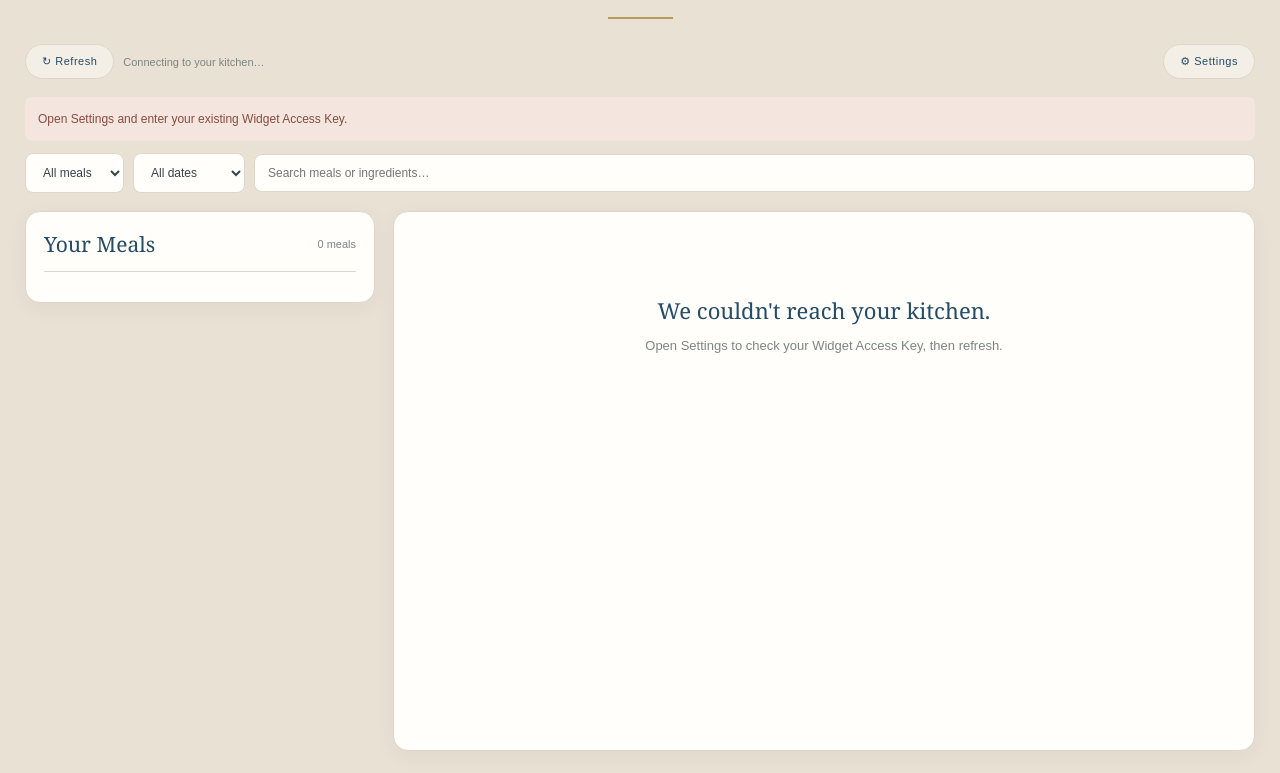
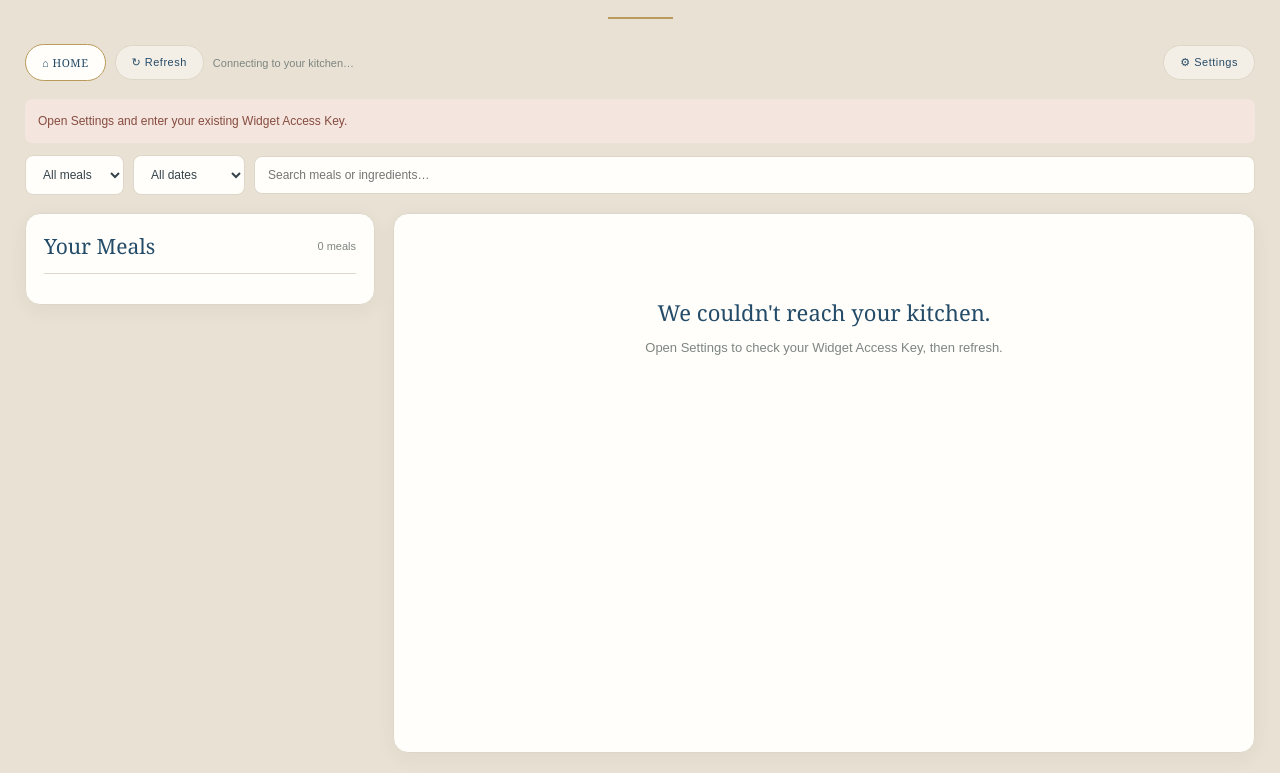
Before and after one commit to doxadenice/command-center-widgets, a plain HTML site: page meals.html in a window 1280 px wide. Shown: the part 149-922 px from the top of the page. Drawn offline with Linux system fonts and the light colour scheme.

Commit message:
Update meals.html
added home button

```diff
--- a/meals.html
+++ b/meals.html
@@ -97,9 +97,18 @@ button, select, input {
   cursor: pointer;
   font-size: 11px;
   letter-spacing: .5px;
+  text-decoration: none;
+  display: inline-flex;
+  align-items: center;
+  justify-content: center;
 }
 
 .control-button:hover {
+  background: var(--white);
+}
+
+.home-button {
+  border-color: var(--gold);
   background: var(--white);
 }
 
@@ -434,6 +443,7 @@ footer {
   .topbar { align-items: stretch; }
   .topbar-left, .topbar-right { width: 100%; }
   .topbar-right button { flex: 1; }
+  .topbar-left .home-button { flex: 0 0 auto; }
   .filters select { flex: 1; }
 }
 </style>
@@ -451,6 +461,10 @@ footer {
 
 <div class="topbar">
   <div class="topbar-left">
+    <a class="control-button home-button"
+       href="https://doxadenice.github.io/command-center-widgets/home.html">
+      ⌂ HOME
+    </a>
     <button class="control-button" id="todayButton" type="button">↻ Refresh</button>
     <span class="count" id="lastUpdated">Connecting to your kitchen…</span>
   </div>
@@ -644,7 +658,6 @@ function getProperty(page, name) {
 }
 
 function getMealValue(page, name) {
-  // Also supports already simplified property values if returned by the Worker.
   const direct = page[name];
   if (direct !== undefined && direct !== null) {
     if (typeof direct === "string" || typeof direct === "number") return String(direct);
```
